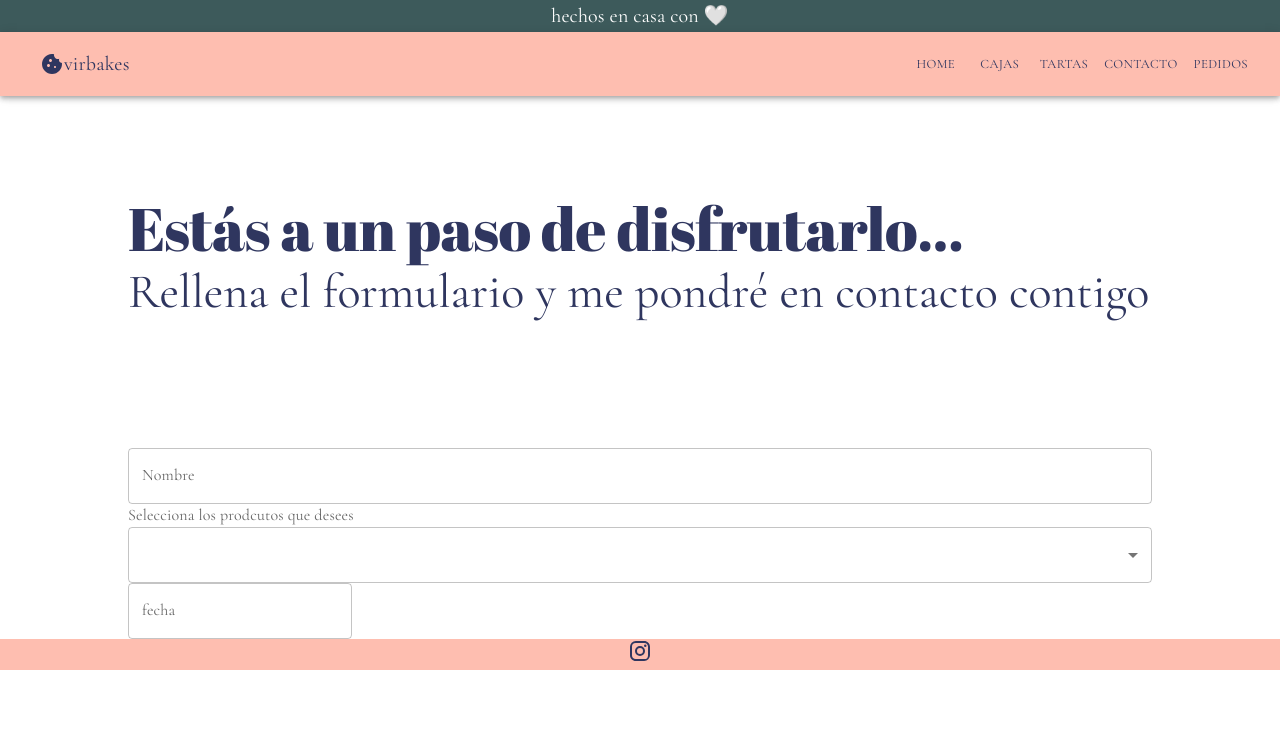
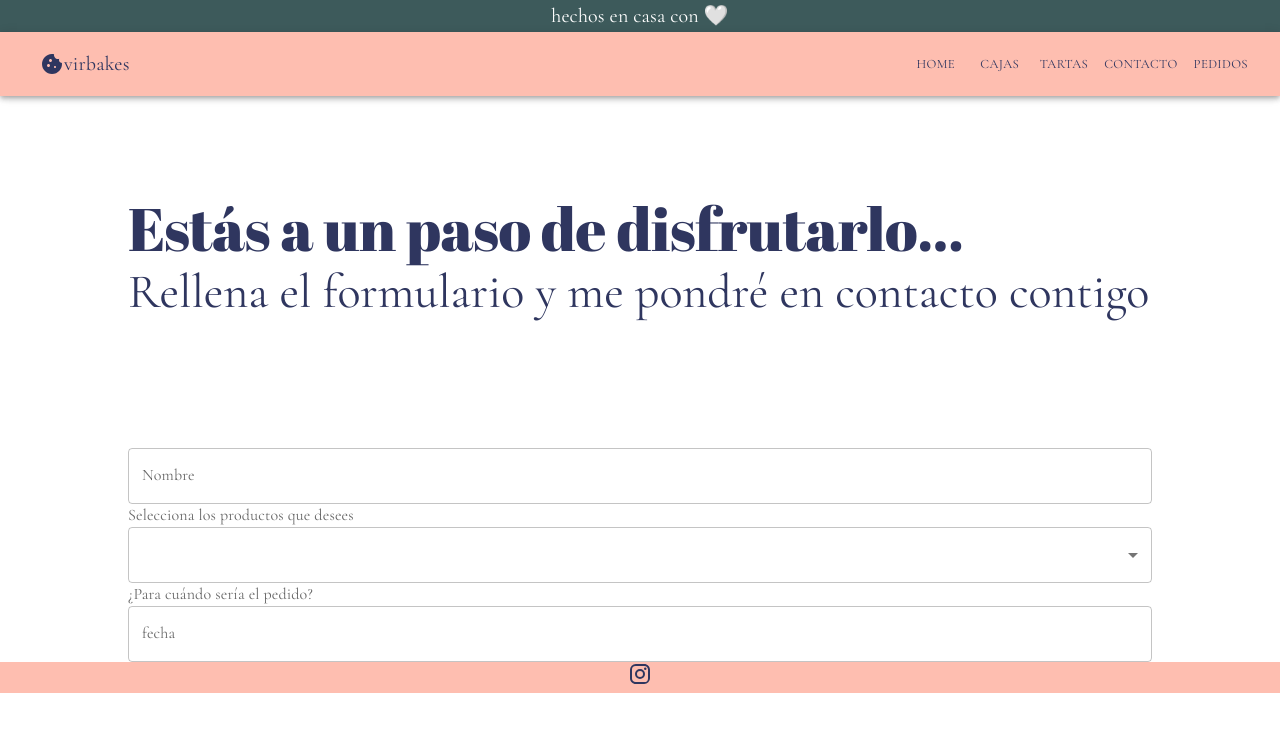
Before and after one commit to vvillb/restaurant-web, a React (Create React App) app: page /pedidos in a window 1280 px wide. Shown: the top 732 px of the page. Built offline with nearby package versions, Linux system fonts and the light colour scheme; a web font is replaced by a local one.

Commit message:
date picker

```diff
--- a/src/ThemeLayout/VirbakesTheme.js
+++ b/src/ThemeLayout/VirbakesTheme.js
@@ -1,5 +1,5 @@
 import { createTheme } from "@mui/material";
-import { hover } from "@testing-library/user-event/dist/hover";
+import { esES } from 'dayjs/locale/es';
 
 export const VirbakesTheme=createTheme( {
 
@@ -13,7 +13,9 @@ export const VirbakesTheme=createTheme( {
                 blue:'#2f365f'
            },
 
-    }, typography:{
+    },
+        esES,
+    typography:{
         h1:{
             fontFamily: "'Abril Fatface' ,'Playfair Display'",
             color:'#2f365f'
--- a/src/pages/Pedidos.jsx
+++ b/src/pages/Pedidos.jsx
@@ -2,8 +2,12 @@ import React, { useState } from 'react'
 import Layout from '../ThemeLayout/Layout'
 import { Box, Checkbox, FormControl, Grid, InputLabel, ListItemText, MenuItem, OutlinedInput, Select, TextField, Typography } from '@mui/material'
 import { AdapterDayjs } from '@mui/x-date-pickers/AdapterDayjs';
+import 'dayjs/locale/es';
 import { LocalizationProvider } from '@mui/x-date-pickers/LocalizationProvider';
 import { DatePicker } from '@mui/x-date-pickers/DatePicker';
+import es from 'dayjs/locale/es';
+
+
 
 const productos=[
     'alfajores',
@@ -44,6 +48,8 @@ const Pedidos = () => {
                 component="form"
                 sx={{
                    paddingLeft:'10%',
+                   justifyContent:'center',
+                   display:'grid'
 
                 }}
                 noValidate
@@ -54,11 +60,12 @@ const Pedidos = () => {
                          sx={{
                             width:'80vw'
                          }}/>
-                            <InputLabel id="demo-multiple-checkbox-label">Selecciona los prodcutos que desees</InputLabel>
+                            <InputLabel id="demo-multiple-checkbox-label">Selecciona los productos que desees</InputLabel>
                             <Select
                                 sx={{
                                     width:'80vw'
                                 }}
+
                                 labelId="demo-multiple-checkbox-label"
                                 id="demo-multiple-checkbox"
                                 multiple
@@ -76,8 +83,9 @@ const Pedidos = () => {
                                     </MenuItem>
                                 ))}
                             </Select>
-                            <LocalizationProvider dateAdapter={AdapterDayjs}>
-                                <DatePicker label="fecha" />
+                            <InputLabel id="demo-multiple-checkbox-label">¿Para cuándo sería el pedido?</InputLabel>
+                            <LocalizationProvider adapterLocale={es} dateAdapter={AdapterDayjs}>
+                                <DatePicker label="fecha" format='DD-MM-YYYY' />
                             </LocalizationProvider>
 
 
```
